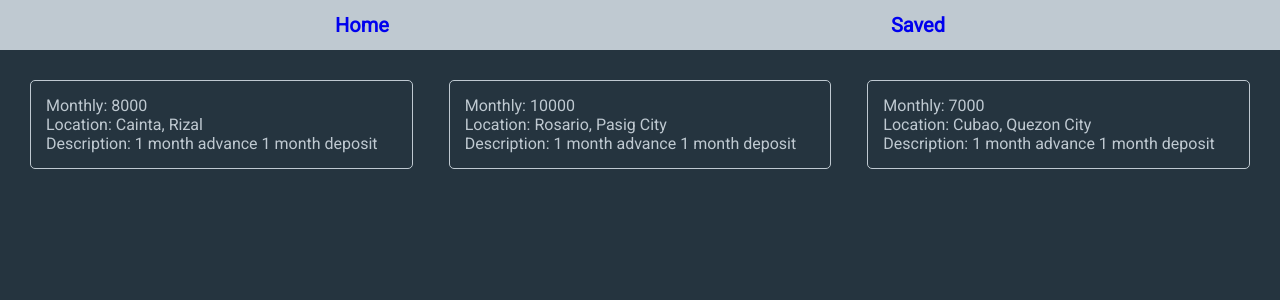
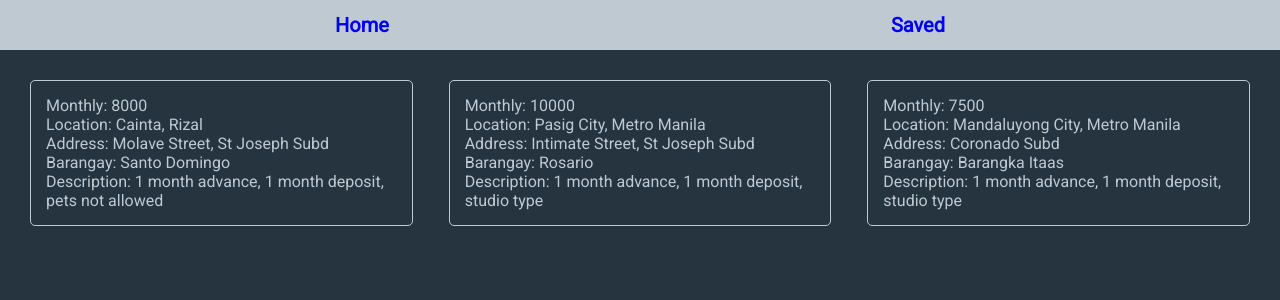
Before and after one commit to cedric-hije-aeronology/rentals-angular, an Angular app: page / in a window 1280 px wide. Shown: the top 300 px of the page. Built offline with nearby package versions, Linux system fonts and the light colour scheme.

Commit message:
Pass prop to child

```diff
--- /dev/null
+++ b/src/app/components/rental-item/rental-item.html
@@ -0,0 +1,7 @@
+<div class="rental-card">
+    <p>Monthly: {{ rental()?.monthly }}</p>
+    <p>Location: {{ `${rental()?.city}, ${rental()?.province}` }}</p>
+    <p>Address: {{ rental()?.address }}</p>
+    <p>Barangay: {{ rental()?.barangay }}</p>
+    <p>Description: {{ rental()?.description }}</p>
+</div>
--- /dev/null
+++ b/src/app/components/rental-item/rental-item.scss
@@ -0,0 +1,7 @@
+.rental-card {
+    border: 1px solid #BFC9D1;
+    padding: 15px;
+    margin: 10px;
+    border-radius: 5px;
+    color: #BFC9D1;
+}
--- /dev/null
+++ b/src/app/components/rental-item/rental-item.ts
@@ -0,0 +1,11 @@
+import { Component, input } from '@angular/core';
+
+@Component({
+  selector: 'app-rental-item',
+  imports: [],
+  templateUrl: './rental-item.html',
+  styleUrl: './rental-item.scss',
+})
+export class RentalItem {
+  rental = input<Rental>()
+}
--- a/src/app/pages/home/home.html
+++ b/src/app/pages/home/home.html
@@ -1,19 +1,7 @@
 <section class="home">
     <div class="rentals">
-        <div class="rental-card">
-            <p>Monthly: 8000</p>
-            <p>Location: Cainta, Rizal</p>
-            <p>Description: 1 month advance 1 month deposit</p>
-        </div>
-        <div class="rental-card">
-            <p>Monthly: 10000</p>
-            <p>Location: Rosario, Pasig City</p>
-            <p>Description: 1 month advance 1 month deposit</p>
-        </div>
-        <div class="rental-card">
-            <p>Monthly: 7000</p>
-            <p>Location: Cubao, Quezon City</p>
-            <p>Description: 1 month advance 1 month deposit</p>
-        </div>
+        @for (rental of rentals; track rental.id) {
+            <app-rental-item [rental]="rental" />
+        }
     </div>
 </section>
--- a/src/app/pages/home/home.scss
+++ b/src/app/pages/home/home.scss
@@ -4,13 +4,5 @@
         grid-template-columns: repeat(auto-fit, minmax(250px, 1fr));
         gap: 1rem;
         margin: 20px;
-
-        .rental-card {
-            border: 1px solid #BFC9D1;
-            padding: 15px;
-            margin: 10px;
-            border-radius: 5px;
-            color: #BFC9D1;
-        }
     }
 }
--- a/src/app/pages/home/home.ts
+++ b/src/app/pages/home/home.ts
@@ -1,9 +1,41 @@
 import { Component } from '@angular/core';
+import { RentalItem } from "../../components/rental-item/rental-item";
 
 @Component({
   selector: 'app-home',
-  imports: [],
+  imports: [RentalItem],
   templateUrl: './home.html',
   styleUrl: './home.scss',
 })
-export class Home {}
+export class Home {
+  rentals : Rental[] = [
+    {
+      id: 1,
+      monthly:  8000,
+      city: "Cainta",
+      province: "Rizal",
+      address: "Molave Street, St Joseph Subd",
+      barangay: "Santo Domingo",
+      description: "1 month advance, 1 month deposit, pets not allowed"
+    },
+    {
+      id: 2,
+      monthly:  10000,
+      city: "Pasig City",
+      province: "Metro Manila",
+      address: "Intimate Street, St Joseph Subd",
+      barangay: "Rosario",
+      description: "1 month advance, 1 month deposit, studio type"
+    },
+    {
+      id: 3,
+      monthly:  7500,
+      city: "Mandaluyong City",
+      province: "Metro Manila",
+      address: "Coronado Subd",
+      barangay: "Barangka Itaas",
+      description: "1 month advance, 1 month deposit, studio type"
+    }
+  ]
+
+}
```
Also changed, not shown: src/app/models/rental.ts (added, +9 -0 lines), 1 other file (tests, documents, lock files or other folders).
